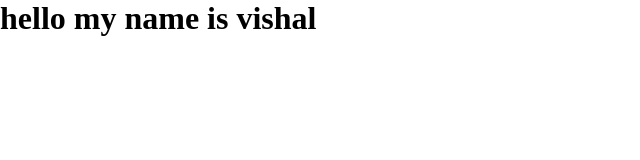
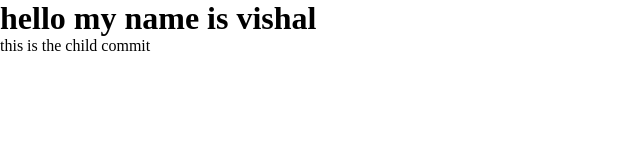
Before and after one commit to NamanRajputXXI/practice-git, a plain HTML site: page index.html in a window 1280 px wide. Shown: the whole page, without its empty margins (0-640 px from the left). Drawn offline with Linux system fonts and the light colour scheme.

Commit message:
childs commit

```diff
--- a/index.html
+++ b/index.html
@@ -9,6 +9,7 @@
 </head>
 <body>
     <h1>hello my name is vishal</h1>
+    <p>this is the child commit</p>
 
 </body>
 </html>
```
